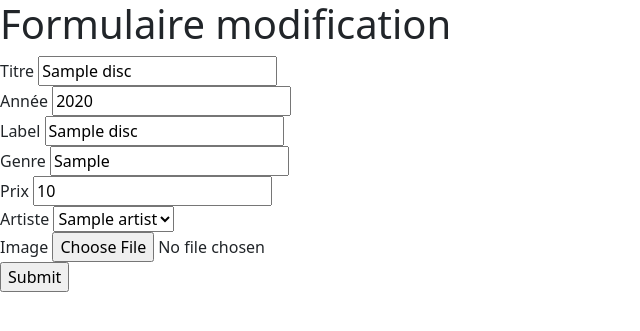
After one commit to fcaumartin/DIW25053, a PHP site: page /modif_form.php?id=1 in a window 1280 px wide. The commit adds this page. Shown: the top 331 px of the page, without its empty margins (0-640 px from the left). Run offline with PHP 8.4, Linux system fonts and the light colour scheme; tables that the repository leaves empty or names only in its code hold one stand-in row (values such as "Sample post").

Commit message:
pdo - record - modif

```diff
--- a/record/details.php
+++ b/record/details.php
@@ -36,6 +36,9 @@
                     <div>
                         <?= $disc["disc_year"] ?>
                     </div>
+                    <div>
+                        <a href="modif_form.php?id=<?= $disc["disc_id"] ?>" class="btn btn-primary">Modifier</a>
+                    </div>
                 </section>
         </div>
     </div>
--- a/record/index.php
+++ b/record/index.php
@@ -4,7 +4,8 @@
     $requete = $db->query("
         SELECT *
         FROM disc d
-        JOIN artist a ON a.artist_id=d.artist_id;
+        JOIN artist a ON a.artist_id=d.artist_id
+        ORDER BY d.disc_title ASC;
     ");
     $tableau = $requete->fetchAll();
 
--- /dev/null
+++ b/record/modif_form.php
@@ -0,0 +1,61 @@
+<?php
+    require("header.php");
+    require("connect.php");
+
+    $requete = $db->query("select * from artist;");
+    $artistes = $requete->fetchAll();
+
+    $id = $_GET["id"];
+
+    $sql = "select * from disc where disc_id=?";
+    $requete2 = $db->prepare($sql);
+    $requete2->execute([$id]);
+
+    $disc = $requete2->fetch();
+
+?>
+<h1>Formulaire modification</h1>
+
+<form action="modif_script.php" method="post" enctype="multipart/form-data">
+
+    <div>
+        Titre
+        <input type="text" name="title" value="<?= $disc["disc_title"] ?>">
+    </div>
+    <div>
+        Année
+        <input type="number" name="year"  value="<?= $disc["disc_year"] ?>">
+    </div>
+    <div>
+        Label
+        <input type="text" name="label"  value="<?= $disc["disc_label"] ?>">
+    </div>
+    <div>
+        Genre
+        <input type="text" name="genre"  value="<?= $disc["disc_genre"] ?>">
+    </div>
+    <div>
+        Prix
+        <input type="text" name="price"  value="<?= $disc["disc_price"] ?>">
+    </div>
+    <div>
+        Artiste
+        <select name="artist">
+            <?php foreach ($artistes as $artiste): ?>
+                <option value="<?= $artiste["artist_id"] ?>" <?= $artiste["artist_id"]==$disc["artist_id"]?"selected":"" ?> ><?= $artiste["artist_name"] ?></option>
+            <?php endforeach; ?>
+        </select>
+    </div>
+    <div>
+        Image
+        <input type="file" name="picture">
+    </div>
+    <div>
+        <input type="submit" >
+    </div>
+    <input type="hidden" name="id" value="<?= $disc["disc_id"] ?>">
+</form>
+
+<?php
+    require("footer.php");
+?>
```
Also changed, not shown: record/modif_script.php (added, +24 -0 lines).
